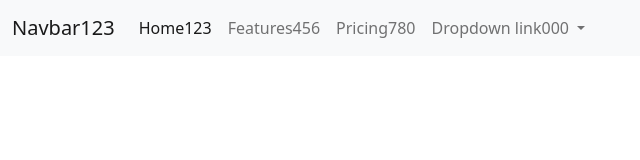
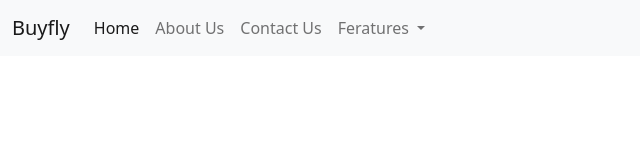
Before and after one commit to SubhamShah/Gitbash-test-Site, a plain HTML site: page index.html in a window 1280 px wide. Shown: the whole page, without its empty margins (0-640 px from the left). Drawn offline with nearby package versions, Linux system fonts and the light colour scheme.

Commit message:
Website navbar

```diff
--- a/index.html
+++ b/index.html
@@ -13,29 +13,29 @@
   <body>
     <nav class="navbar navbar-expand-lg navbar-light bg-light">
       <div class="container-fluid">
-        <a class="navbar-brand" href="#">Navbar123</a>
+        <a class="navbar-brand" href="#">Buyfly</a>
         <button class="navbar-toggler" type="button" data-bs-toggle="collapse" data-bs-target="#navbarNavDropdown" aria-controls="navbarNavDropdown" aria-expanded="false" aria-label="Toggle navigation">
           <span class="navbar-toggler-icon"></span>
         </button>
         <div class="collapse navbar-collapse" id="navbarNavDropdown">
           <ul class="navbar-nav">
             <li class="nav-item">
-              <a class="nav-link active" aria-current="page" href="#">Home123</a>
+              <a class="nav-link active" aria-current="page" href="#">Home</a>
             </li>
             <li class="nav-item">
-              <a class="nav-link" href="#">Features456</a>
+              <a class="nav-link" href="#">About Us</a>
             </li>
             <li class="nav-item">
-              <a class="nav-link" href="#">Pricing780</a>
+              <a class="nav-link" href="#">Contact Us</a>
             </li>
             <li class="nav-item dropdown">
               <a class="nav-link dropdown-toggle" href="#" id="navbarDropdownMenuLink" role="button" data-bs-toggle="dropdown" aria-expanded="false">
-                Dropdown link000
+                Feratures
               </a>
               <ul class="dropdown-menu" aria-labelledby="navbarDropdownMenuLink">
-                <li><a class="dropdown-item" href="#">Action</a></li>
-                <li><a class="dropdown-item" href="#">Another action</a></li>
-                <li><a class="dropdown-item" href="#">Something else here</a></li>
+                <li><a class="dropdown-item" href="#">Easy</a></li>
+                <li><a class="dropdown-item" href="#">Intermediate</a></li>
+                <li><a class="dropdown-item" href="#">Hard</a></li>
               </ul>
             </li>
           </ul>
```
